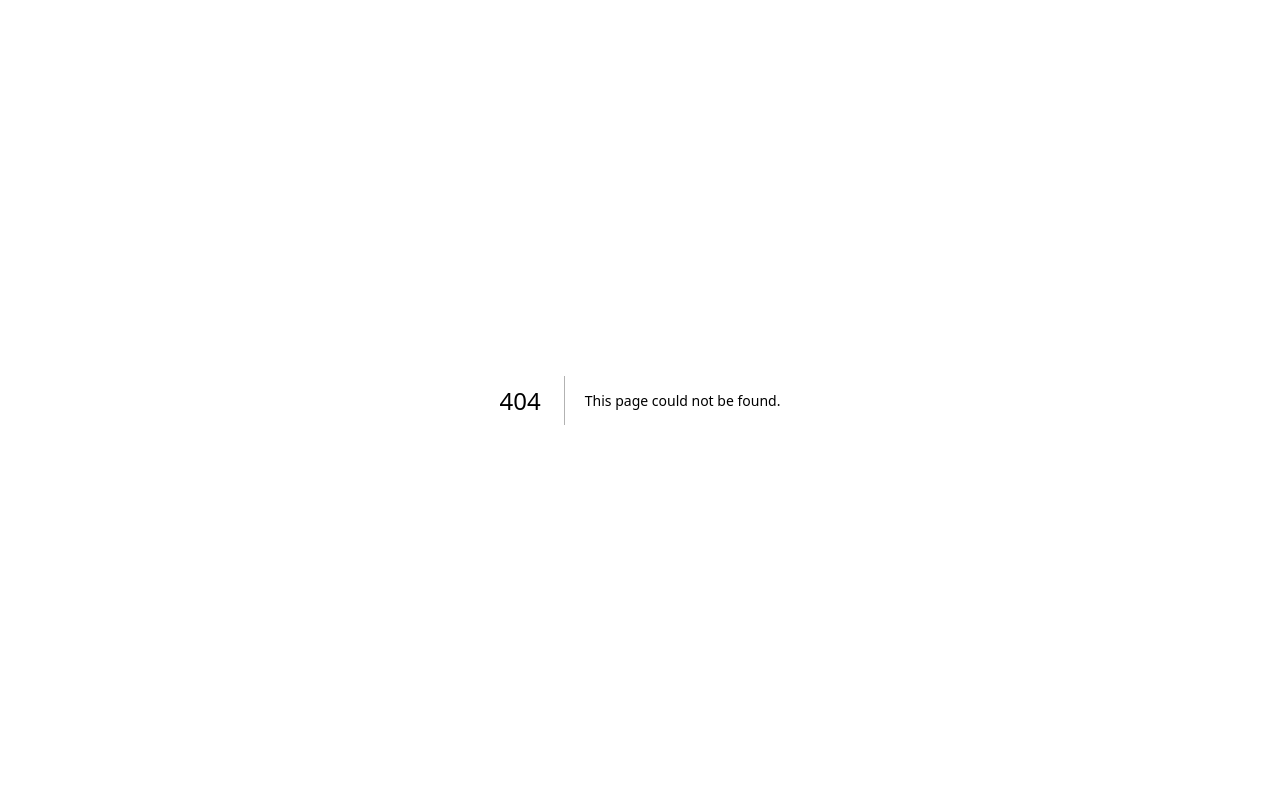
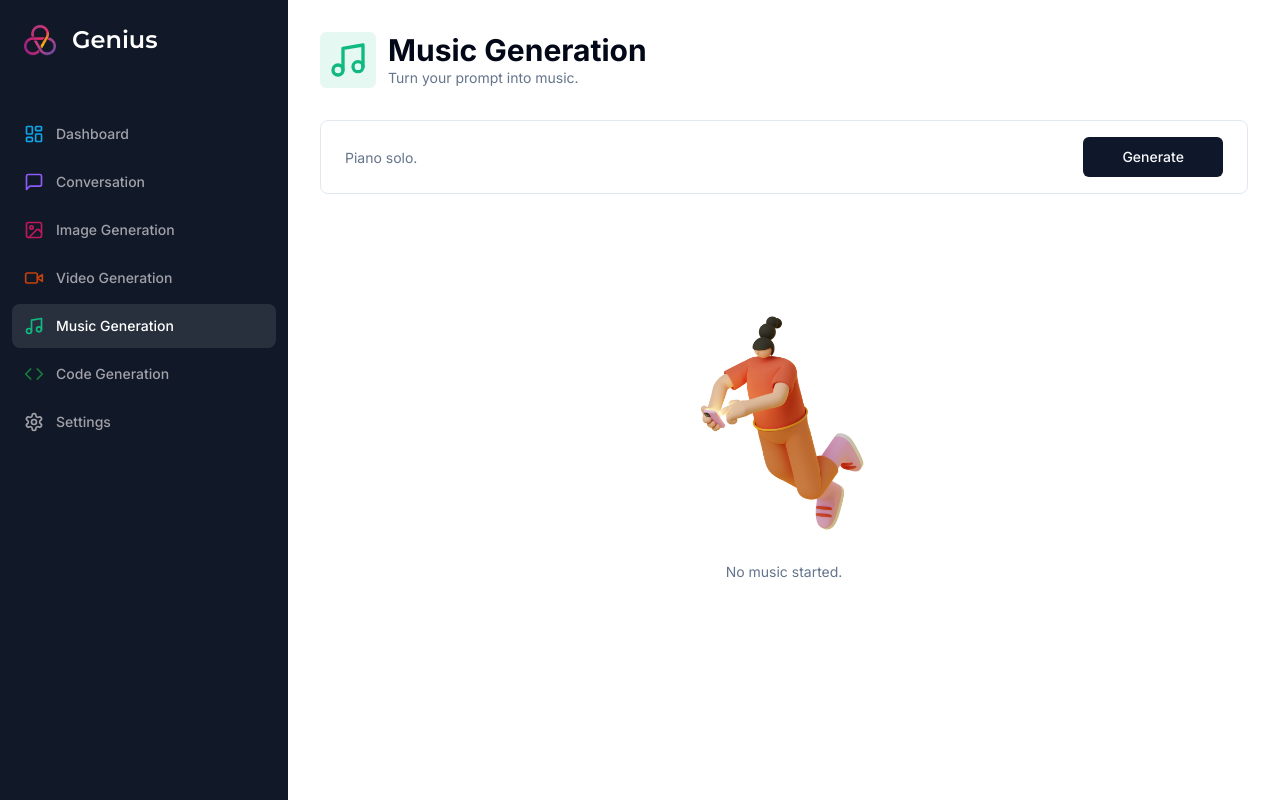
Before and after one commit to nnktz/ai-saas, a Next.js app: page /music in a window 1280 px wide. Before the commit this address had no page. Built offline with nearby package versions, Linux system fonts and the light colour scheme.

Commit message:
Music generation AI using Replicate

```diff
--- /dev/null
+++ b/app/(dashboard)/(routes)/music/constanst.ts
@@ -0,0 +1,7 @@
+import * as z from 'zod';
+
+export const formSchema = z.object({
+  prompt: z.string().min(1, {
+    message: 'Music prompt is required',
+  }),
+});
--- /dev/null
+++ b/app/(dashboard)/(routes)/music/page.tsx
@@ -0,0 +1,109 @@
+'use client';
+
+import * as z from 'zod';
+import axios from 'axios';
+import { Music } from 'lucide-react';
+import { useForm } from 'react-hook-form';
+import { zodResolver } from '@hookform/resolvers/zod';
+import { useRouter } from 'next/navigation';
+import { useState } from 'react';
+
+import { formSchema } from './constanst';
+
+import Heading from '@/components/heading';
+import Empty from '@/components/empty';
+import Loader from '@/components/loader';
+import { Form, FormControl, FormField, FormItem } from '@/components/ui/form';
+import { Input } from '@/components/ui/input';
+import { Button } from '@/components/ui/button';
+
+const MusicPage = () => {
+  const router = useRouter();
+  const [music, setMusic] = useState<string>();
+
+  const form = useForm<z.infer<typeof formSchema>>({
+    resolver: zodResolver(formSchema),
+    defaultValues: {
+      prompt: '',
+    },
+  });
+
+  const isLoading = form.formState.isSubmitting;
+
+  const onSubmit = async (values: z.infer<typeof formSchema>) => {
+    try {
+      setMusic(undefined);
+
+      const res = await axios.post('/api/music', values);
+
+      setMusic(res.data.audio);
+      form.reset();
+    } catch (error: any) {
+      console.log(error);
+    } finally {
+      router.refresh();
+    }
+  };
+
+  return (
+    <div>
+      <Heading
+        title='Music Generation'
+        description='Turn your prompt into music.'
+        icon={Music}
+        iconColor='text-emerald-500'
+        bgColor='bg-emerald-500/10'
+      />
+
+      <div className='px-4 lg:px-8'>
+        <Form {...form}>
+          <form
+            action=''
+            onSubmit={form.handleSubmit(onSubmit)}
+            className='rounded-lg border w-full p-4 px-3 md:px-6 focus-within:shadow-sm grid grid-cols-12 gap-2'>
+            <FormField
+              name='prompt'
+              render={({ field }) => (
+                <FormItem className='col-span-12 lg:col-span-10'>
+                  <FormControl className='m-0 p-0'>
+                    <Input
+                      className='border-0 outline-none focus-visible:ring-0 focus-visible:ring-transparent'
+                      disabled={isLoading}
+                      autoComplete='off'
+                      placeholder='Piano solo.'
+                      {...field}
+                    />
+                  </FormControl>
+                </FormItem>
+              )}
+            />
+
+            <Button
+              className='col-span-12 lg:col-span-2 w-full'
+              disabled={isLoading}>
+              Generate
+            </Button>
+          </form>
+        </Form>
+
+        {isLoading && (
+          <div className='p-8 rounded-lg w-full flex items-center justify-center bg-muted'>
+            <Loader />
+          </div>
+        )}
+
+        {!music && !isLoading && <Empty label='No music started.' />}
+
+        {music && (
+          <audio
+            controls
+            className='w-full mt-8 '>
+            <source src={music} />
+          </audio>
+        )}
+      </div>
+    </div>
+  );
+};
+
+export default MusicPage;
--- a/app/(landing)/page.tsx
+++ b/app/(landing)/page.tsx
@@ -1,7 +1,15 @@
+import Link from 'next/link';
 import { Button } from '@/components/ui/button';
-import Link from 'next/link';
+import { auth } from '@clerk/nextjs';
+import { redirect } from 'next/navigation';
 
 const LandingPage = () => {
+  const { userId } = auth();
+
+  if (userId) {
+    return redirect('/dashboard');
+  }
+
   return (
     <div>
       <div>
--- /dev/null
+++ b/app/api/music/route.ts
@@ -0,0 +1,37 @@
+import Replicate from 'replicate';
+import { auth } from '@clerk/nextjs';
+import { NextResponse } from 'next/server';
+
+const replicate = new Replicate({
+  auth: process.env.REPLICATE_API_TOKEN!,
+});
+
+export async function POST(req: Request) {
+  try {
+    const { userId } = auth();
+    const body = await req.json();
+    const { prompt } = body;
+
+    if (!userId) {
+      return new NextResponse('Unauthorized', { status: 401 });
+    }
+
+    if (!prompt) {
+      return new NextResponse('Prompt is required', { status: 400 });
+    }
+
+    const res = await replicate.run(
+      'riffusion/riffusion:8cf61ea6c56afd61d8f5b9ffd14d7c216c0a93844ce2d82ac1c9ecc9c7f24e05',
+      {
+        input: {
+          prompt_a: prompt,
+        },
+      }
+    );
+
+    return NextResponse.json(res);
+  } catch (error) {
+    console.log('[MUSIC_ERROR]', error);
+    return new NextResponse('Internal Error', { status: 500 });
+  }
+}
--- a/package.json
+++ b/package.json
@@ -26,6 +26,7 @@
     "react-dom": "^18",
     "react-hook-form": "^7.48.2",
     "react-markdown": "^9.0.0",
+    "replicate": "^0.21.1",
     "tailwind-merge": "^2.0.0",
     "tailwindcss-animate": "^1.0.7",
     "zod": "^3.22.4"
```
Also changed, not shown: 1 other file (tests, documents, lock files or other folders).
